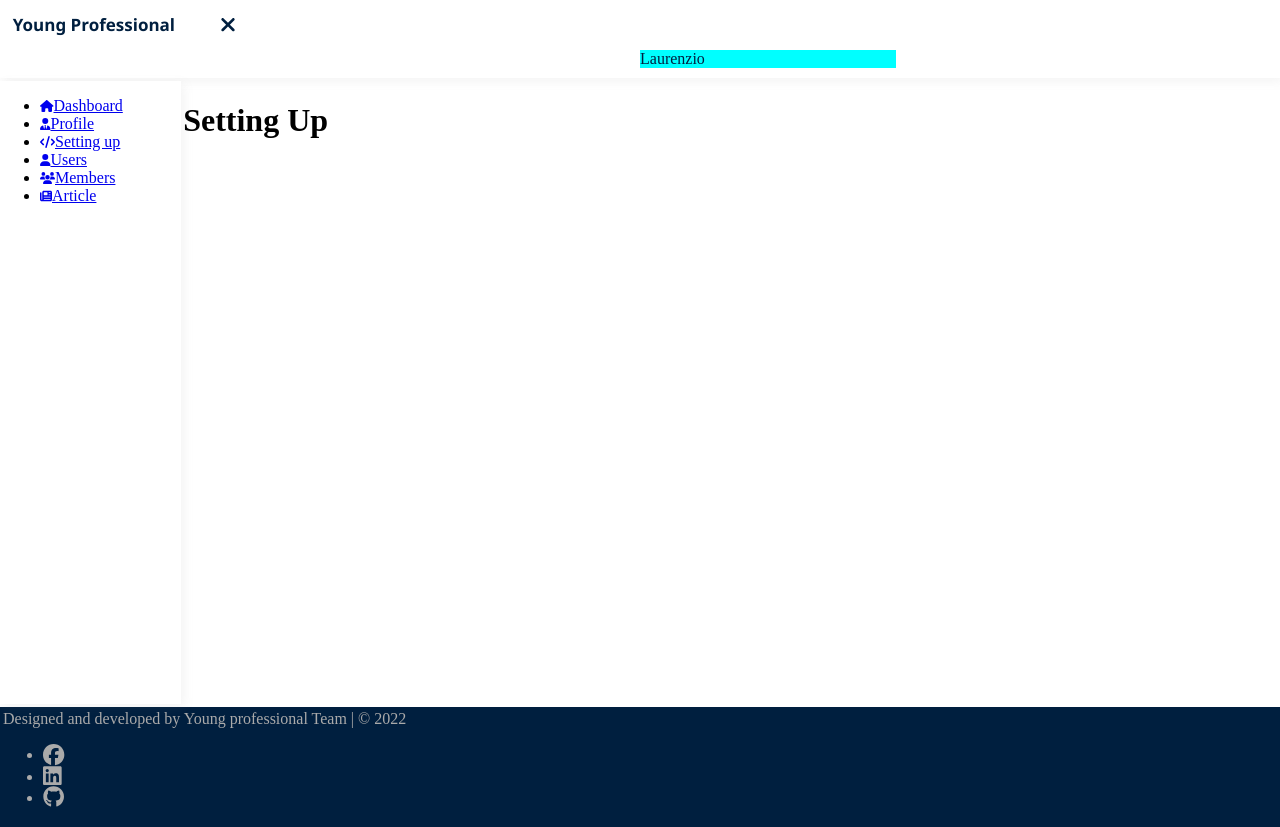
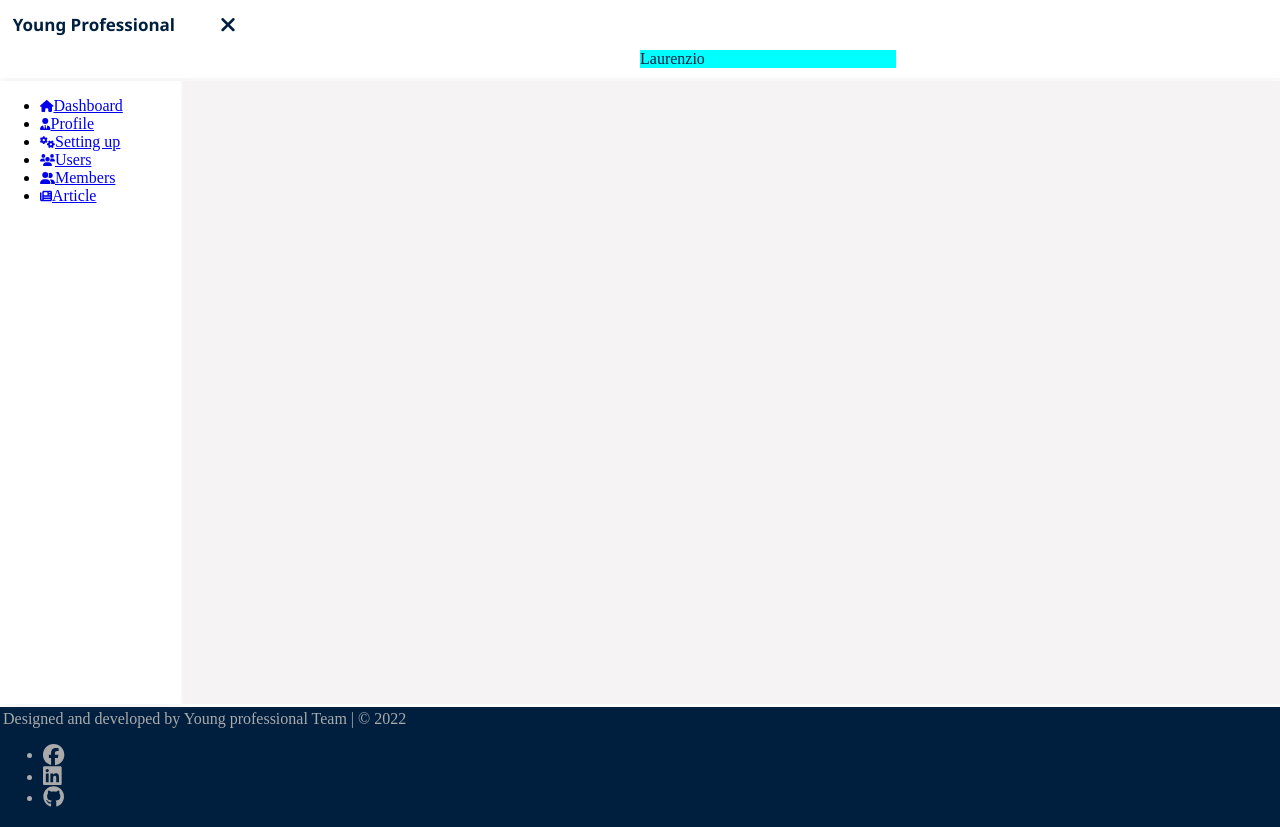
Before and after one commit to Laurenz19/youngpro-website, a Vue app: page /admin/setting-up in a window 1280 px wide. Built offline with nearby package versions, Linux system fonts and the light colour scheme.

Commit message:
thinking about the setting up page

```diff
--- a/src/assets/css/back.css
+++ b/src/assets/css/back.css
@@ -26,7 +26,7 @@ nav.nav_left{
 
 div#content{
     grid-area: content;
-    background-color: rgb(250, 249, 249);
+    background-color: rgb(245, 243, 243);
 }
 
 main.withSidebar{
--- /dev/null
+++ b/src/assets/css/content.css
@@ -0,0 +1,3 @@
+#setting-page{
+
+}
--- a/src/components/Back_template.vue
+++ b/src/components/Back_template.vue
@@ -15,9 +15,11 @@
    <main id="back" class="withSidebar" ref="main_content">
 
     <app-sidebar :showbars="showbars" :data="menu"/>
-    <slot name="content">
+    <div id="content">
+      <slot name="content">
 
-    </slot>
+      </slot>
+    </div>
    </main>
 
   <app-footer/>
--- a/src/store/modules/menuModule.js
+++ b/src/store/modules/menuModule.js
@@ -3,9 +3,9 @@ export default ({
         menu:[
           {label:"Dashboard", icon:['fa', 'house'], iconsize:'xs', routeName:'Dashboard'},
           {label:"Profile", icon:['fa', 'user-tie'], iconsize:'xs', routeName:'Profile'},
-          {label:"Setting up", icon:['fa', 'code'], iconsize:'xs', routeName:'SettingUp'},
-          {label:"Users", icon:['fa', 'user'], iconsize:'xs', routeName:'User'},
-          {label:"Members", icon:['fa', 'users'], iconsize:'xs', routeName:'Member'},
+          {label:"Setting up", icon:['fa', 'gears'], iconsize:'xs', routeName:'SettingUp'},
+          {label:"Users", icon:['fa', 'users'], iconsize:'xs', routeName:'User'},
+          {label:"Members", icon:['fa', 'user-group'], iconsize:'xs', routeName:'Member'},
           {label:"Article", icon:['fa', 'newspaper'], iconsize:'xs', routeName:'Article'},
           ]
     },
--- a/src/views/back-office/SettingUp.vue
+++ b/src/views/back-office/SettingUp.vue
@@ -2,7 +2,9 @@
     <div>
         <app-template :menu="menu">
             <template v-slot:content>
-                <h1>Setting Up</h1>
+             <div>
+
+             </div>
             </template>
         </app-template>
     </div>
@@ -28,3 +30,7 @@ export default {
     }
 }
 </script>
+
+<style scoped>
+@import url('../../assets/css/content.css');
+</style>
```
